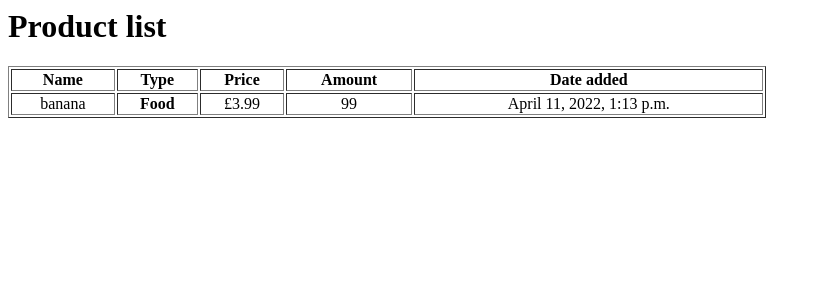
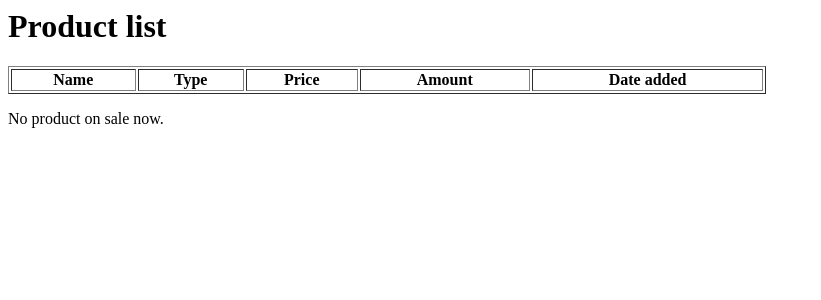
Before and after one commit to FrankChen2023/Shop_Django_IndividualTask, a Django app: page /product_list/ in a window 1280 px wide. Shown: the top 300 px of the page, without its empty margins (0-821 px from the left). Run offline with Django 4.2, Linux system fonts and the light colour scheme; data comes from the database, SQL or seed files in the repository; data that the repository does not hold is empty.

Commit message:
First commit

```diff
--- a/shop/templates/shop/product_list.html
+++ b/shop/templates/shop/product_list.html
@@ -8,8 +8,9 @@
         {% if products %}
         {% for product in products %}
         <tr>
+            <td>{{product.id}}</td>
             <td>{{product.name}}</td>
-            <td><b>{{product.type}}</b></td>
+            <td>{{product.type}}</td>
             <td>£{{product.price}}</td>
             <td>{{product.amount}}</td>
             <td>{{product.created_date}}</td>
--- a/shop/views/products.py
+++ b/shop/views/products.py
@@ -4,7 +4,6 @@ from shop.models import Product
 from django.contrib.auth.decorators import login_required
 
 def product_list(request):
-    Product.objects.create(name='banana', price='3.99', amount='99', type='Food').save()
     products = Product.objects.all()
     return render(request, 'shop/product_list.html', {'products' : products })
 
@@ -16,5 +15,5 @@ def product_add(request):
         price = request.POST.get('price','')
         amount = request.POST.get('amount','')
         type = request.POST.get('type','')
-        Product.objects.create(name=name, price=price, amount=amount, type=type).save()
+        Product.objects.create(name='banana', price='3.99', amount='99', type='Food').save()
     return render(request, 'shop/product_add.html')
```
